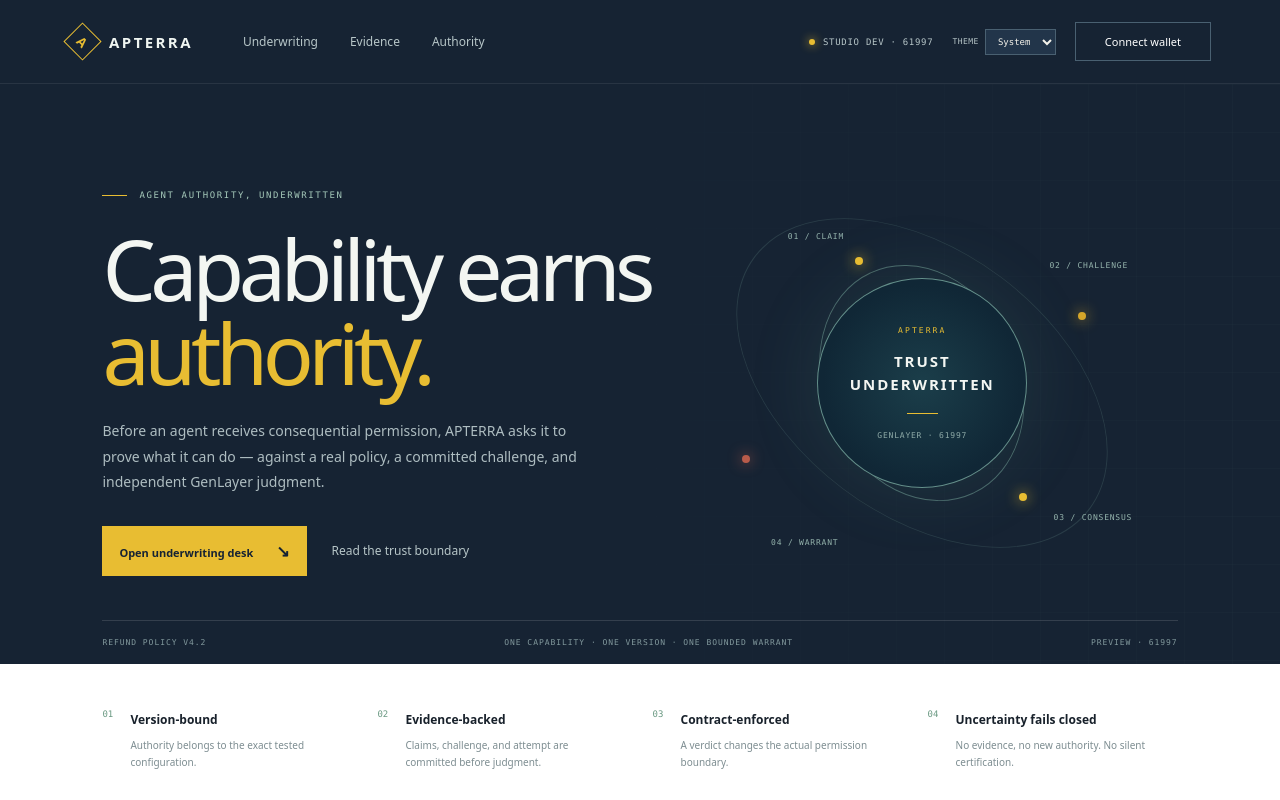
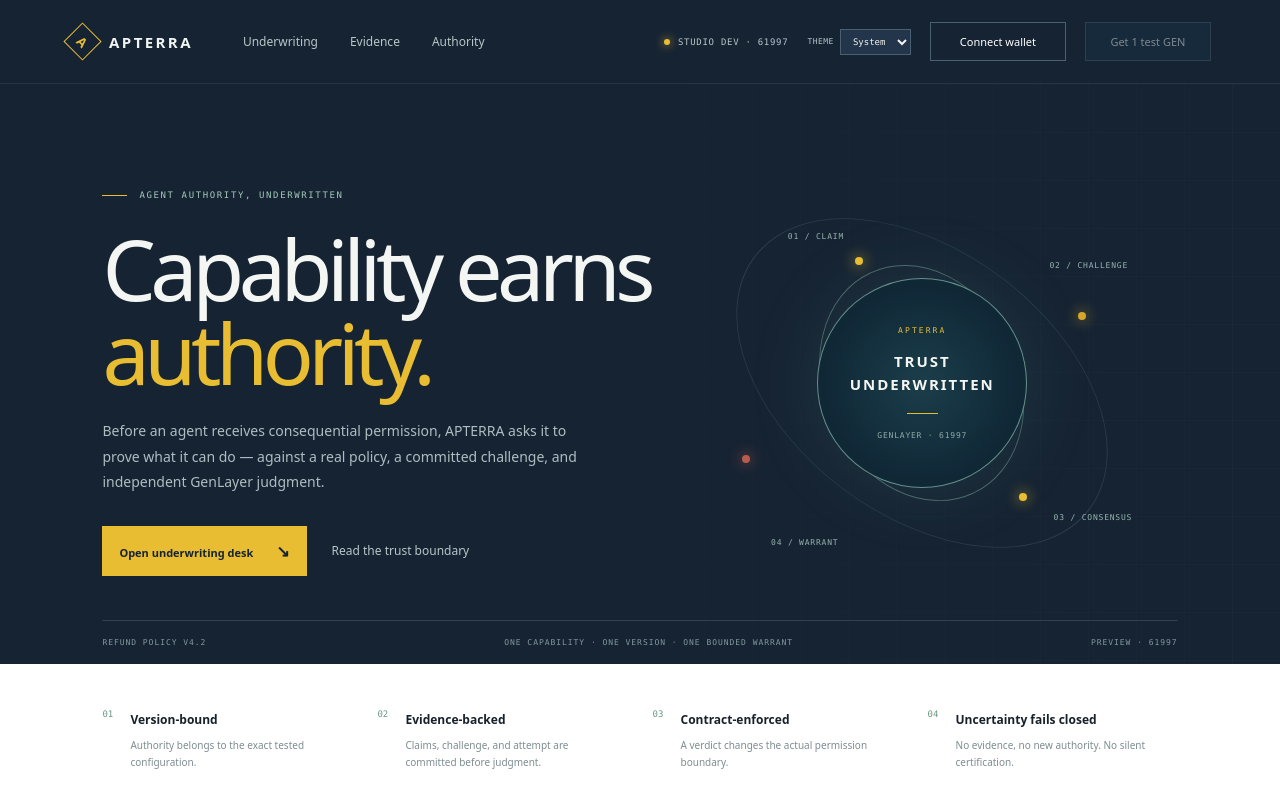
Before and after one commit to Ifem1/apterra, a Next.js app: page / in a window 1280 px wide. Shown: the top 800 px of the page. Built offline with nearby package versions, Linux system fonts and the light colour scheme; what genlayer-js would draw is missing.

Commit message:
feat: mount faucet control in navbar

```diff
--- a/app/layout.tsx
+++ b/app/layout.tsx
@@ -1,5 +1,7 @@
 import type { Metadata } from "next";
+import FaucetNavMount from "./components/FaucetNavMount";
 import "./globals.css";
+import "./faucet.css";
 
 export const metadata: Metadata = {
   title: "APTERRA | Capability Underwriting",
@@ -7,5 +9,5 @@
 };
 
 export default function RootLayout({ children }: Readonly<{ children: React.ReactNode }>) {
-  return <html lang="en"><body>{children}</body></html>;
+  return <html lang="en"><body>{children}<FaucetNavMount /></body></html>;
 }
```
